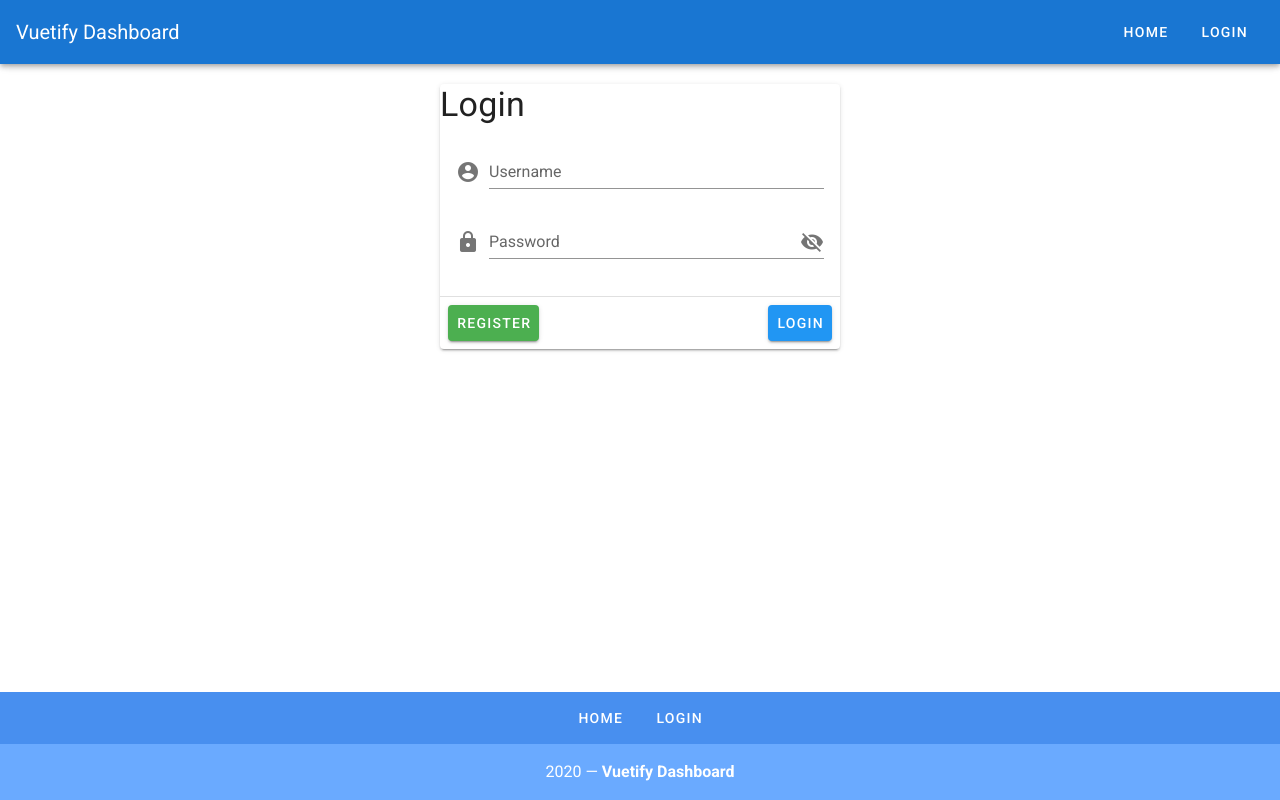
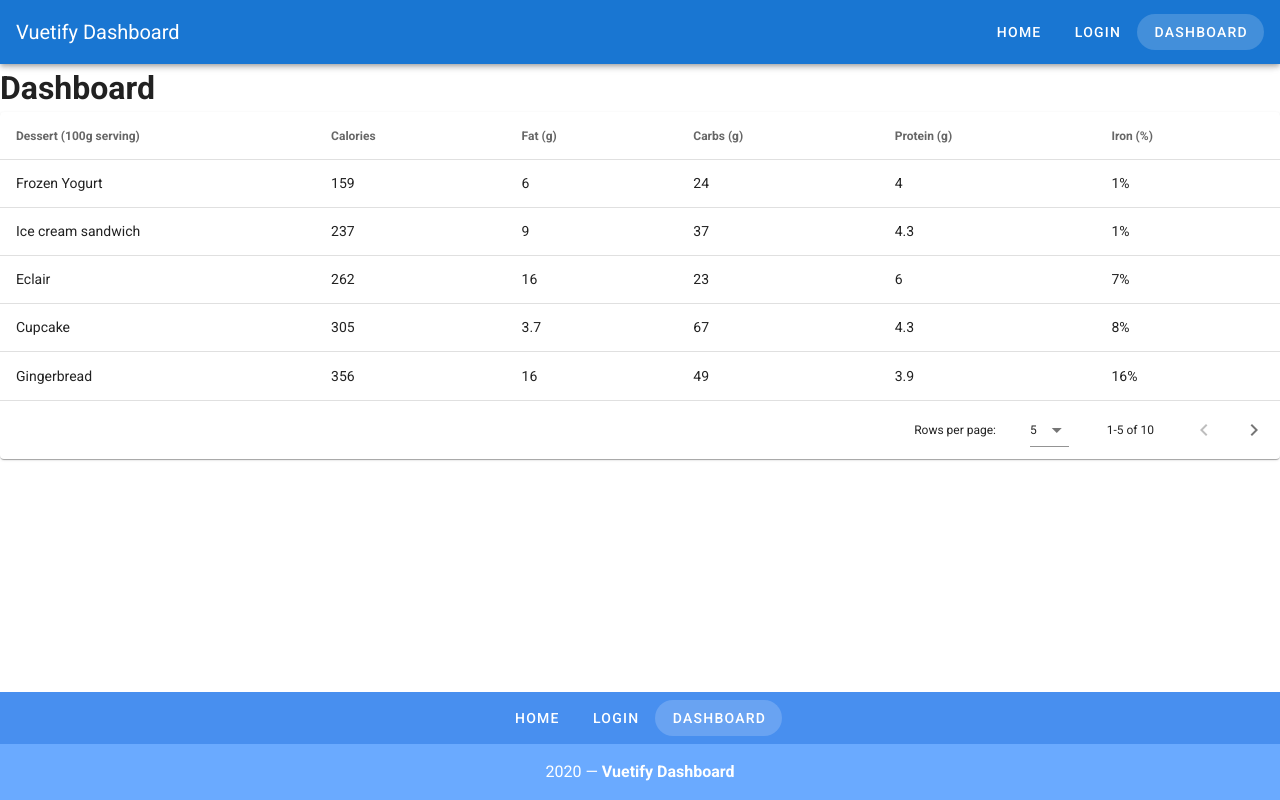
Before and after one commit to Chantelsky/vuetify-dashboard, a Vue app: page /dashboard in a window 1280 px wide. Built offline with nearby package versions, Linux system fonts and the light colour scheme.

Commit message:
creating a dashboard with vuetify

```diff
--- a/package.json
+++ b/package.json
@@ -10,11 +10,13 @@
   "dependencies": {
     "core-js": "^3.6.5",
     "vue": "^2.6.11",
+    "vue-router": "^3.2.0",
     "vuetify": "^2.2.11"
   },
   "devDependencies": {
     "@vue/cli-plugin-babel": "~4.5.0",
     "@vue/cli-plugin-eslint": "~4.5.0",
+    "@vue/cli-plugin-router": "^4.5.6",
     "@vue/cli-service": "~4.5.0",
     "babel-eslint": "^10.1.0",
     "eslint": "^6.7.2",
--- a/src/App.vue
+++ b/src/App.vue
@@ -5,44 +5,31 @@
         Vuetify Dashboard
       </v-toolbar-title>
       <v-spacer></v-spacer>
-      <v-btn text rounded>Home</v-btn>
-      <v-btn text rounded>Login</v-btn>
+      <v-btn
+        v-for="link in links"
+        :key="`${link.label}-header-link`"
+        text
+        rounded
+        :to="link.url"
+      >
+        {{ link.label }}
+      </v-btn>
     </v-app-bar>
     <v-content>
-      <!-- Login Module -->
-      <v-card width="400" class="mx-auto mt-5">
-        <h1 class="display-1">Login</h1>
-        <v-card-text>
-          <v-form>
-            <v-text-field label="Username" prepend-icon="mdi-account-circle" />
-            <v-text-field
-              :type="showPassword ? 'text' : 'password'"
-              label="Password"
-              prepend-icon="mdi-lock"
-              :append-icon="showPassword ? 'mdi-eye' : 'mdi-eye-off'"
-              @click:append="showPassword = !showPassword"
-            />
-          </v-form>
-        </v-card-text>
-        <v-divider></v-divider>
-        <v-card-actions>
-          <v-btn color="success">Register</v-btn>
-          <v-spacer></v-spacer>
-          <v-btn color="info">Login</v-btn>
-        </v-card-actions>
-      </v-card>
+      <router-view></router-view>
     </v-content>
     <v-footer color="primary lighten-1" padless>
       <v-row justify="center" no-gutters>
         <v-btn
           v-for="link in links"
-          :key="link"
+          :key="`${link.label}-footer-link`"
           color="white"
           text
           rounded
           class="my-2"
+          :to="link.url"
         >
-          {{ link }}
+          {{ link.label }}
         </v-btn>
         <v-col class="primary lighten-2 py-4 text-center white--text" cols="12">
           {{ new Date().getFullYear() }} — <strong>Vuetify Dashboard</strong>
@@ -57,8 +44,20 @@
   name: 'App',
 
   data: () => ({
-    showPassword: false,
-    links: ['Home', 'Login'],
+    links: [
+      {
+        label: 'Home',
+        url: '/',
+      },
+      {
+        label: 'login',
+        url: '/login',
+      },
+      {
+        label: 'Dashboard',
+        url: '/dashboard',
+      },
+    ],
   }),
 }
 </script>
--- a/src/main.js
+++ b/src/main.js
@@ -1,10 +1,12 @@
 import Vue from 'vue'
 import App from './App.vue'
 import vuetify from './plugins/vuetify';
+import router from './router'
 
 Vue.config.productionTip = false
 
 new Vue({
   vuetify,
+  router,
   render: h => h(App)
 }).$mount('#app')
--- /dev/null
+++ b/src/router/index.js
@@ -0,0 +1,40 @@
+import Vue from 'vue'
+import VueRouter from 'vue-router'
+import Home from '../views/Home.vue'
+
+Vue.use(VueRouter)
+
+const routes = [
+  {
+    path: '/',
+    name: 'Home',
+    component: Home,
+  },
+  {
+    path: '/about',
+    name: 'About',
+    // route level code-splitting
+    // this generates a separate chunk (about.[hash].js) for this route
+    // which is lazy-loaded when the route is visited.
+    component: () =>
+      import(/* webpackChunkName: "about" */ '../views/About.vue'),
+  },
+  {
+    path: '/login',
+    name: 'Login',
+    component: () => import('../views/Login.vue'),
+  },
+  {
+    path: '/dashboard',
+    name: 'dashboard',
+    component: () => import('../views/Dashboard.vue'),
+  },
+]
+
+const router = new VueRouter({
+  mode: 'history',
+  base: process.env.BASE_URL,
+  routes,
+})
+
+export default router
--- /dev/null
+++ b/src/views/About.vue
@@ -0,0 +1,5 @@
+<template>
+  <div class="about">
+    <h1>This is an about page</h1>
+  </div>
+</template>
--- /dev/null
+++ b/src/views/Dashboard.vue
@@ -0,0 +1,132 @@
+<template>
+  <div>
+    <h1>Dashboard</h1>
+    <v-data-table
+      :headers="headers"
+      :items="desserts"
+      :items-per-page="5"
+      class="elevation-1"
+      @click:row="selectRow"
+    ></v-data-table>
+    <v-snackbar v-model="snackbar">
+      You have selected {{ currentItem }}
+      <v-btn color="pink" text v-bind="attrs" @click="snackbar = false">
+        Close
+      </v-btn>
+    </v-snackbar>
+  </div>
+</template>
+
+<script>
+export default {
+  data() {
+    return {
+      currentItem: '',
+      snackbar: false,
+      headers: [
+        {
+          text: 'Dessert (100g serving)',
+          align: 'start',
+          sortable: false,
+          value: 'name',
+        },
+        { text: 'Calories', value: 'calories' },
+        { text: 'Fat (g)', value: 'fat' },
+        { text: 'Carbs (g)', value: 'carbs' },
+        { text: 'Protein (g)', value: 'protein' },
+        { text: 'Iron (%)', value: 'iron' },
+      ],
+      desserts: [
+        {
+          name: 'Frozen Yogurt',
+          calories: 159,
+          fat: 6.0,
+          carbs: 24,
+          protein: 4.0,
+          iron: '1%',
+        },
+        {
+          name: 'Ice cream sandwich',
+          calories: 237,
+          fat: 9.0,
+          carbs: 37,
+          protein: 4.3,
+          iron: '1%',
+        },
+        {
+          name: 'Eclair',
+          calories: 262,
+          fat: 16.0,
+          carbs: 23,
+          protein: 6.0,
+          iron: '7%',
+        },
+        {
+          name: 'Cupcake',
+          calories: 305,
+          fat: 3.7,
+          carbs: 67,
+          protein: 4.3,
+          iron: '8%',
+        },
+        {
+          name: 'Gingerbread',
+          calories: 356,
+          fat: 16.0,
+          carbs: 49,
+          protein: 3.9,
+          iron: '16%',
+        },
+        {
+          name: 'Jelly bean',
+          calories: 375,
+          fat: 0.0,
+          carbs: 94,
+          protein: 0.0,
+          iron: '0%',
+        },
+        {
+          name: 'Lollipop',
+          calories: 392,
+          fat: 0.2,
+          carbs: 98,
+          protein: 0,
+          iron: '2%',
+        },
+        {
+          name: 'Honeycomb',
+          calories: 408,
+          fat: 3.2,
+          carbs: 87,
+          protein: 6.5,
+          iron: '45%',
+        },
+        {
+          name: 'Donut',
+          calories: 452,
+          fat: 25.0,
+          carbs: 51,
+          protein: 4.9,
+          iron: '22%',
+        },
+        {
+          name: 'KitKat',
+          calories: 518,
+          fat: 26.0,
+          carbs: 65,
+          protein: 7,
+          iron: '6%',
+        },
+      ],
+    }
+  },
+  methods: {
+    selectRow(event) {
+      this.snackbar = true
+      this.currentItem = event.name
+    },
+  },
+}
+</script>
+
+<style></style>
--- /dev/null
+++ b/src/views/Home.vue
@@ -0,0 +1,17 @@
+<template>
+  <div class="home">
+    <HelloWorld msg="Welcome to Your Vue.js App" />
+  </div>
+</template>
+
+<script>
+// @ is an alias to /src
+import HelloWorld from '@/components/HelloWorld.vue'
+
+export default {
+  name: 'Home',
+  components: {
+    HelloWorld,
+  },
+}
+</script>
--- /dev/null
+++ b/src/views/Login.vue
@@ -0,0 +1,37 @@
+<template>
+  <!-- Login Module -->
+  <v-card width="400" class="mx-auto mt-5">
+    <h1 class="display-1">Login</h1>
+    <v-card-text>
+      <v-form>
+        <v-text-field label="Username" prepend-icon="mdi-account-circle" />
+        <v-text-field
+          :type="showPassword ? 'text' : 'password'"
+          label="Password"
+          prepend-icon="mdi-lock"
+          :append-icon="showPassword ? 'mdi-eye' : 'mdi-eye-off'"
+          @click:append="showPassword = !showPassword"
+        />
+      </v-form>
+    </v-card-text>
+    <v-divider></v-divider>
+    <v-card-actions>
+      <v-btn color="success">Register</v-btn>
+      <v-spacer></v-spacer>
+      <v-btn color="info">Login</v-btn>
+    </v-card-actions>
+  </v-card>
+</template>
+
+<script>
+export default {
+  name: 'LoginPage',
+  data() {
+    return {
+      showPassword: false,
+    }
+  },
+}
+</script>
+
+<style></style>
```
Also changed, not shown: 1 other file (tests, documents, lock files or other folders).
